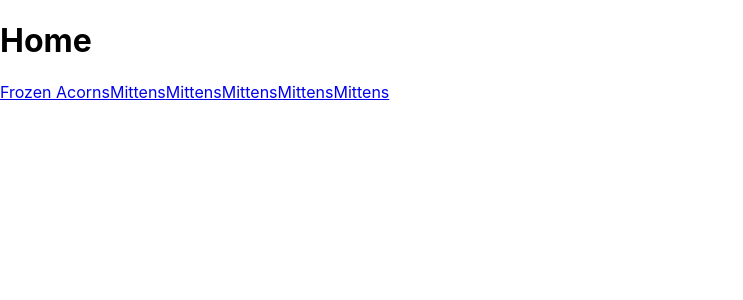
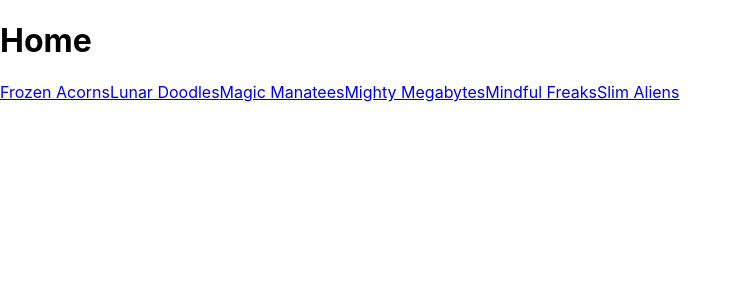
Before and after one commit to cMcVay/otter-league-22, a React (Create React App) app: page / in a window 1280 px wide. Shown: the top 300 px of the page, without its empty margins (0-743 px from the left). Built offline with nearby package versions, Linux system fonts and the light colour scheme.

Commit message:
added teams list

```diff
--- a/src/components/Home.js
+++ b/src/components/Home.js
@@ -7,11 +7,11 @@ function Home() {
             <h1>Home</h1>
             <nav>
                 <Link to='/Team/0'>Frozen Acorns</Link>
-                <Link to='/Team/Mittens'>Mittens</Link>
-                <Link to='/Team/Mittens'>Mittens</Link>
-                <Link to='/Team/Mittens'>Mittens</Link>
-                <Link to='/Team/Mittens'>Mittens</Link>
-                <Link to='/Team/Mittens'>Mittens</Link>
+                <Link to='/Team/1'>Lunar Doodles</Link>
+                <Link to='/Team/2'>Magic Manatees</Link>
+                <Link to='/Team/3'>Mighty Megabytes</Link>
+                <Link to='/Team/4'>Mindful Freaks</Link>
+                <Link to='/Team/5'>Slim Aliens</Link>
             </nav>
         </div>
 
```
